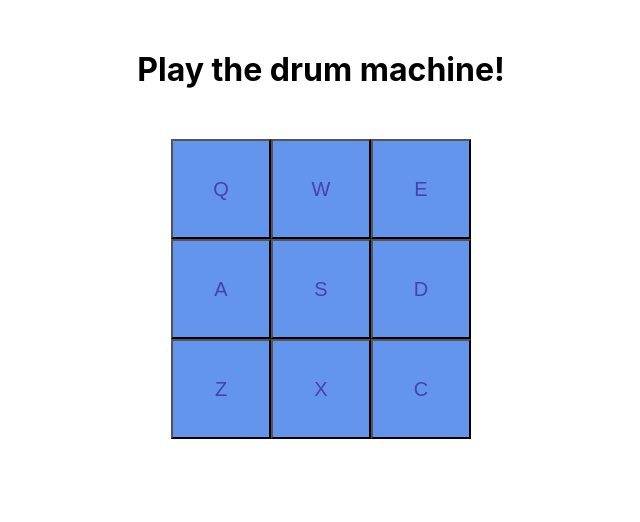
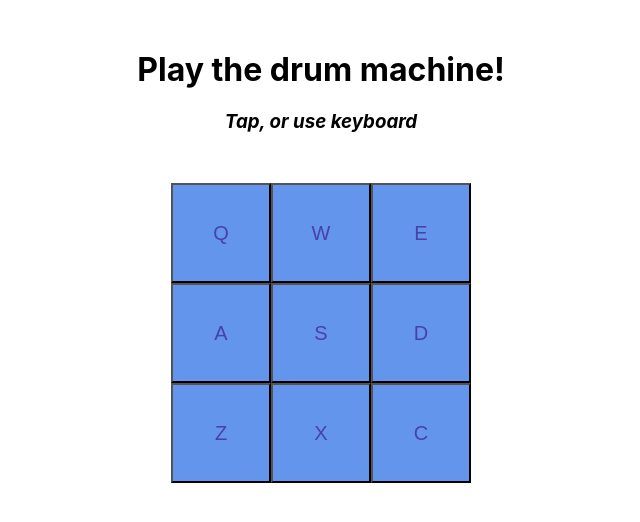
Before and after one commit to ryjoesting/Drum, a React (Create React App) app in the folder drum-machine/: page / in a window 1280 px wide. Shown: the top 522 px of the page, without its empty margins (319-959 px from the left). Built offline with nearby package versions, Linux system fonts and the light colour scheme.

Commit message:
Commented out FCC test suite

```diff
--- a/drum-machine/public/index.html
+++ b/drum-machine/public/index.html
@@ -35,6 +35,6 @@
       To begin the development, run `npm start` or `yarn start`.
       To create a production bundle, use `npm run build` or `yarn build`.
     -->
-    <script src="https://cdn.freecodecamp.org/testable-projects-fcc/v1/bundle.js"></script>
+    <!-- <script src="https://cdn.freecodecamp.org/testable-projects-fcc/v1/bundle.js"></script> Uncomment for FCC test suite -->
   </body>
 </html>
--- a/drum-machine/src/App.js
+++ b/drum-machine/src/App.js
@@ -67,10 +67,11 @@ function App() {
   return (
     <div className='container' id='drum-machine' onKeyDown={playSoundByKey}>
       <h1>Play the drum machine!</h1>
+      <h3><em>Tap, or use keyboard</em></h3>
       <div className='drum-grid'>
         {audioClips.map( (clipObj) => (<Drum audioClipObj={clipObj} key={clipObj.keyTrigger}/>))}
       </div>
-      <h6 id='display'></h6>
+      <h2 id='display'></h2>
     </div>
   );
 }
```
